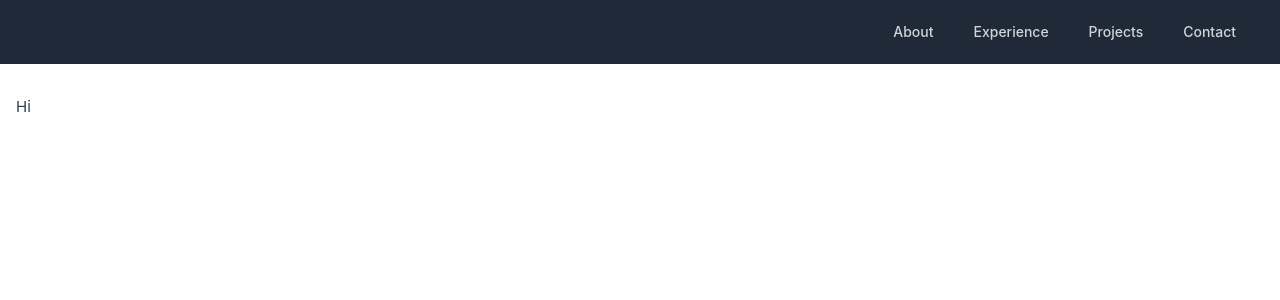
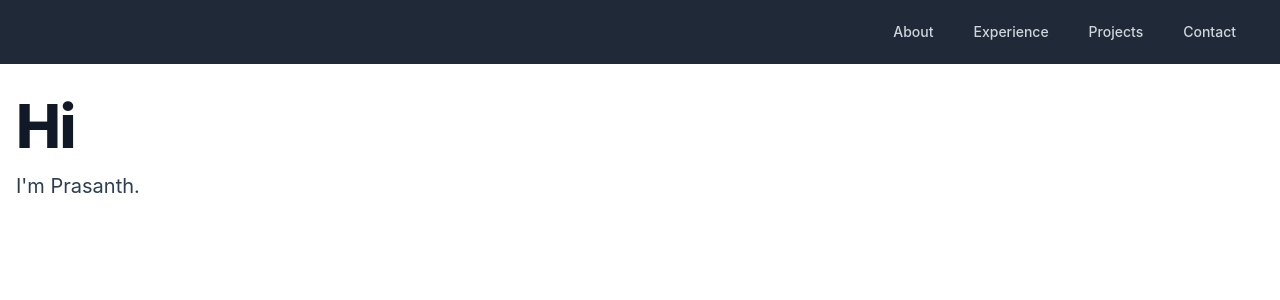
Before and after one commit to devireddyprasanth22/personal_website, a Vue app in the folder app/: page / in a window 1280 px wide. Shown: the top 300 px of the page. Built offline with nearby package versions, Linux system fonts and the light colour scheme; the HTML template or start-up script is replaced by a standard one.

Commit message:
working on hero section

```diff
--- a/app/src/components/HeroSection.vue
+++ b/app/src/components/HeroSection.vue
@@ -1,5 +1,13 @@
 <template>
     <div class="max-w-screen-xl px-4 py-8 mx-auto">
-        Hi
+
+        <h1 class="mb-4 text-4xl font-extrabold tracking-tight leading-none text-gray-900 md:text-5xl lg:text-6xl dark:text-white">Hi</h1>
+        <!-- Header -->
+		<p class="flex flex-col select-none font-extrabold text-main text-lg leading-none h-[10vw] ssm:h-[50px] mt-[5px]">
+			<span class="ssm:text-[40px] select-none text-xl text-main ">
+				I'm
+				<span class="hover:text-accent">Prasanth.</span>
+			</span>
+		</p>
     </div>
 </template>
--- a/package.json
+++ b/package.json
@@ -2,6 +2,7 @@
   "dependencies": {
     "autoprefixer": "^10.4.20",
     "postcss": "^8.4.49",
-    "tailwindcss": "^3.4.17"
+    "tailwindcss": "^3.4.17",
+    "typewriter": "^9.2.0"
   }
 }
```
Also changed, not shown: 1 other file (tests, documents, lock files or other folders).
